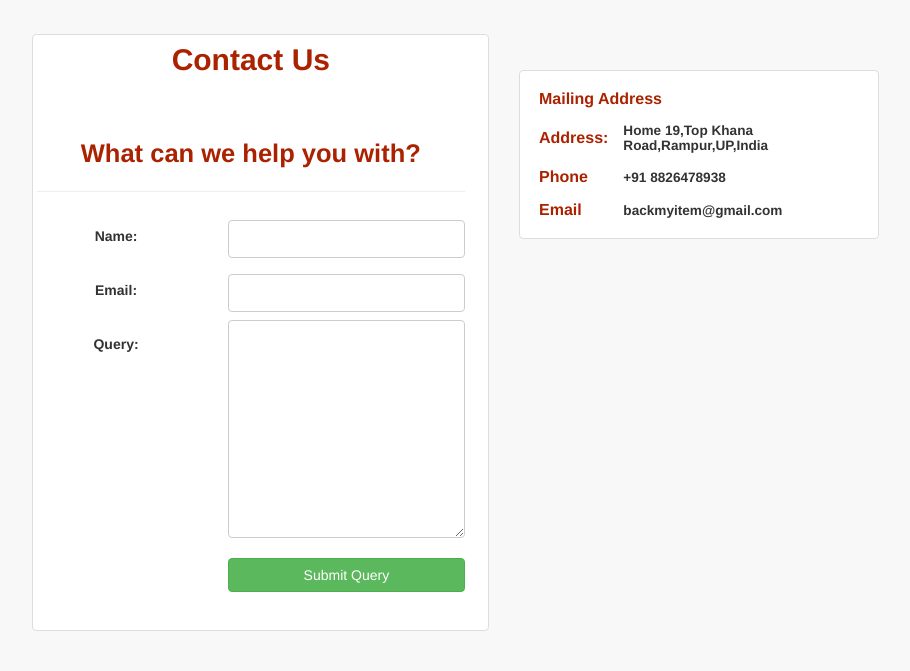
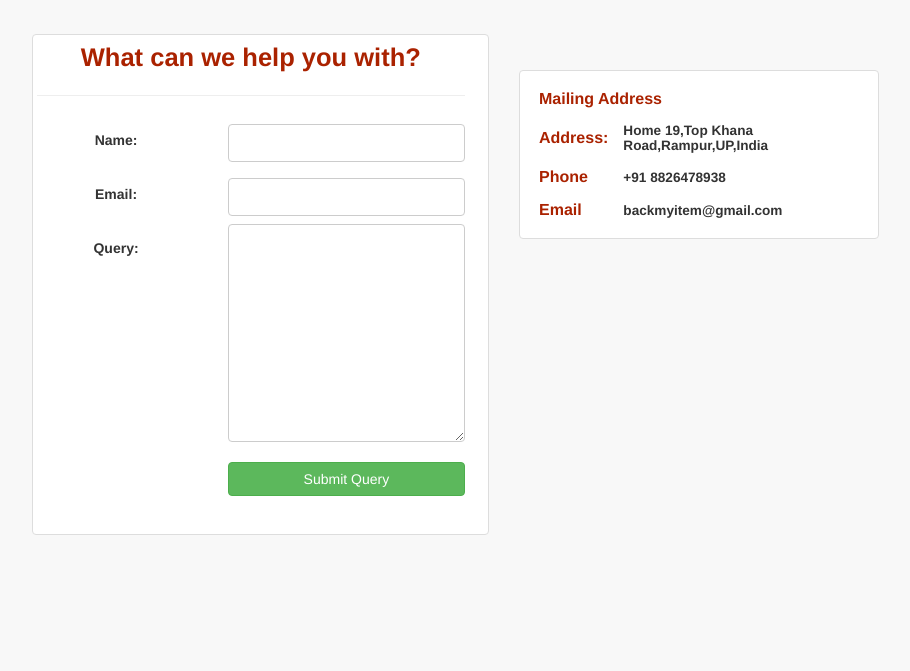
Before and after one commit to billdevmaster/Restore-myitem, a Django app: page /contact/ in a window 1280 px wide. Shown: the part 51-722 px from the top of the page, without its empty margins (331-1241 px from the left). Run offline with Django 3.2, Linux system fonts and the light colour scheme; some libraries are stand-ins or nearby versions.

Commit message:
remove contatct

```diff
--- a/feed/templates/feed/contacthelp_form.html
+++ b/feed/templates/feed/contacthelp_form.html
@@ -9,7 +9,7 @@
     <div class="col-md-5">
         <div class="thumbnail" style="padding-right:5%;">
          <div class="about-heading">
-                <p>Contact Us</p><br>
+
                 <small>What can we help you with?</small>
             </div>    <hr>
         <form class="form-herizontal" action="" method="post" enctype="multipart/form-data">
```
